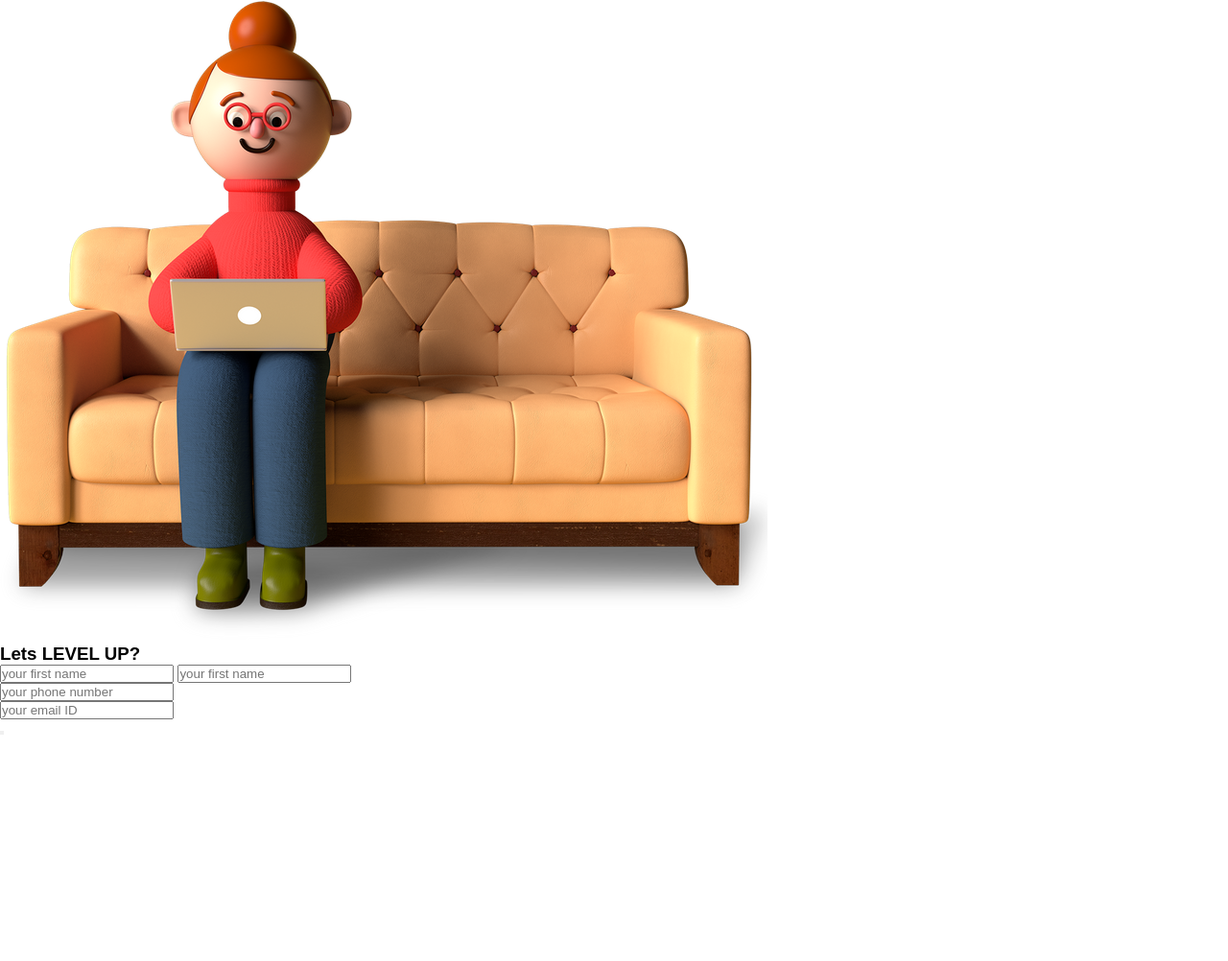
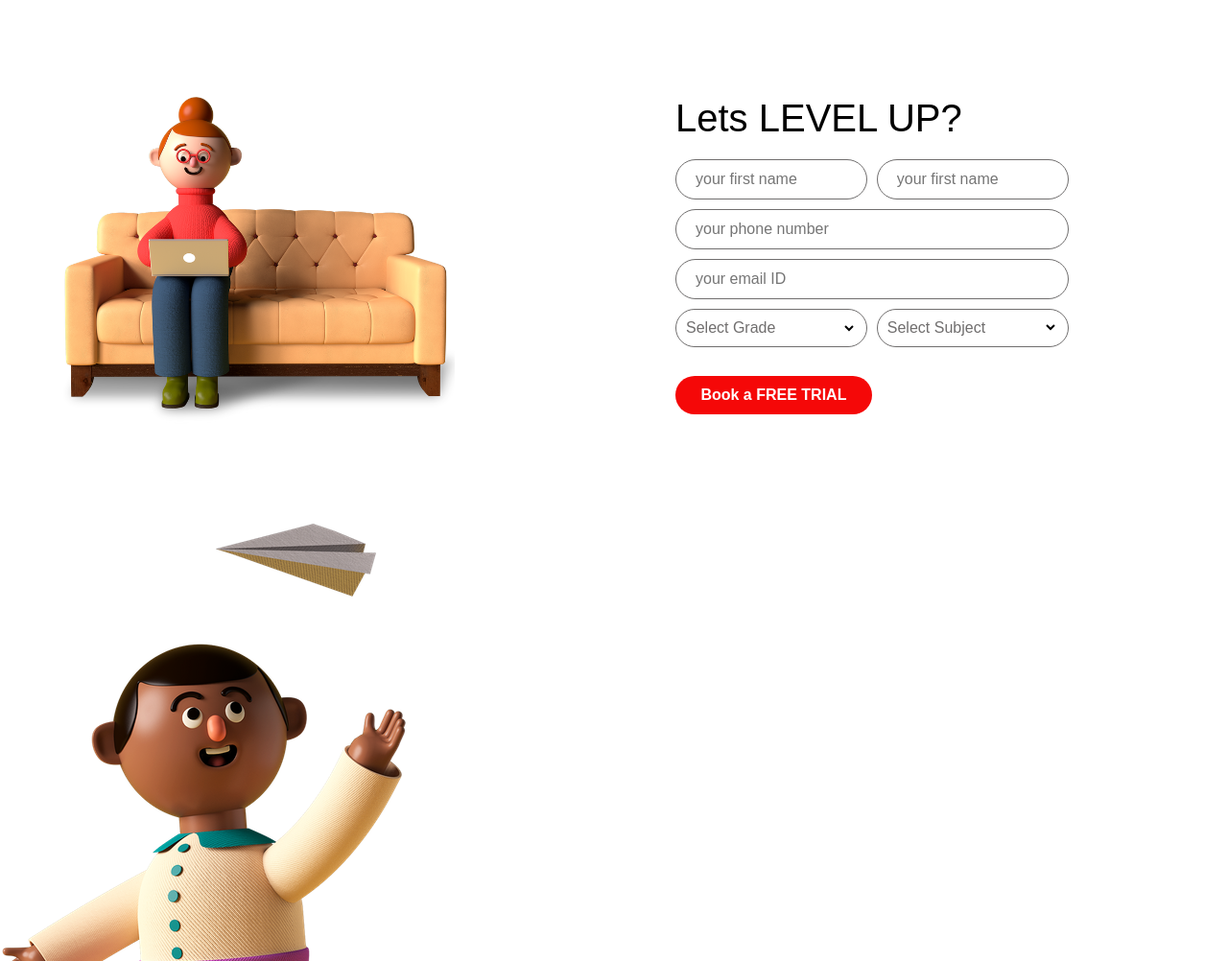
Before and after one commit to Trend20/LevelUpAcademy, a plain HTML site: page index.html in a window 1280 px wide. Shown: the part 2018-3020 px from the top of the page at 96% size. Before the commit the page ends 2786 px from the top, so only its background shows below. Drawn offline with Linux system fonts and the light colour scheme.

Commit message:
working on the credentials section

```diff
--- a/css/style.css
+++ b/css/style.css
@@ -328,3 +328,141 @@ span{
     font-size: 1rem;
 }
 /* end of clubs style */
+
+/* credentials styles */
+#credentials{
+    margin-top: 100px;
+    display: flex;
+    width: 100%;
+    justify-content: space-around;
+    margin-bottom: 100px;
+}
+
+.cred-image{
+    width: 40%;
+}
+
+.details{
+    display: flex;
+    flex-direction: column;
+    width: 40%;
+}
+
+.details >h3{
+    margin-bottom: 20px;
+    font-size: 2.5rem;
+    font-weight: 300;
+    width: 80%;
+}
+
+#form{
+    display: flex;
+    flex-direction: column;
+    width: 80%;
+}
+
+.names{
+    display: flex;
+    width: 100%;
+}
+
+.names >input{
+    width: 50%;
+    margin-bottom: 10px;
+    height: 40px;
+    border: 1px solid #706e6e;
+    border-radius: 50px;
+    font-size: 1rem;
+    padding: 20px;
+    outline: none;
+}
+
+#last{
+    margin-left: 10px;
+}
+
+#number >input{
+    width: 100%;
+    margin-bottom: 10px;
+    height: 40px;
+    border: 1px solid #706e6e;
+    border-radius: 50px;
+    font-size: 1rem;
+    padding: 20px;
+    outline: none;
+}
+
+#id >input{
+    width: 100%;
+    margin-bottom: 10px;
+    height: 40px;
+    border: 1px solid #706e6e;
+    border-radius: 50px;
+    font-size: 1rem;
+    padding: 20px;
+    outline: none;
+}
+
+.select{
+    display: flex;
+    width: 100%;
+}
+
+#grade-btn{
+    width: 50%;
+    height: 40px;
+    border: 1px solid #706e6e;
+    border-radius: 50px;
+    display: flex;
+    justify-content: space-between;
+    align-items: center;
+    padding: 10px;
+    font-size: 1rem;
+    color: #706e6e;
+    background: none;
+}
+
+#grade{
+    border: none;
+    background: none;
+    outline: none;
+    cursor: pointer;
+    font-size: 2rem;
+}
+
+#subject-btn{
+    width: 50%;
+    height: 40px;
+    border: 1px solid #706e6e;
+    border-radius: 50px;
+    display: flex;
+    justify-content: space-between;
+    align-items: center;
+    padding: 10px;
+    font-size: 1rem;
+    color: #706e6e;
+    margin-left: 10px;
+    background: none;
+}
+
+#subject{
+    width: 20%;
+    border: none;
+    background: none;
+    cursor: pointer;
+}
+
+#details-button{
+    margin-top: 30px;
+    width: 50%;
+    height: 40px;
+    border: none;
+    border-radius: 50px;
+    background: #f50808;
+    color: #fff;
+    font-weight: bold;
+    font-size: 1rem;
+    outline: none;
+    cursor: pointer;
+}
+/* end of credentials style */
--- a/index.html
+++ b/index.html
@@ -103,14 +103,14 @@
 
         <section id="credentials">
             <div class="cred-image">
-                <img src="./assets/img/lets-level-up.png" alt="lets-level-up">
+                <img src="./assets/img/lets-level-up.png" alt="lets-level-up" style="max-width: 80%;">
             </div>
             <div class="details">
                 <h3>Lets LEVEL UP?</h3>
                 <form action="" id="form">
                     <div class="names">
-                        <input type="text" placeholder="your first name">
-                        <input type="text" placeholder="your first name">
+                        <input type="text" id="first" placeholder="your first name">
+                        <input type="text" id="last" placeholder="your first name">
                     </div>
                     <div id="number">
                         <input type="text" placeholder="your phone number">
@@ -119,10 +119,34 @@
                         <input type="email" placeholder="your email ID">
                     </div>
                     <div class="select">
-                        <button></button>
+                        <button id="grade-btn">
+                            <label for="grade">Select Grade</label>
+                            <select id = "grade">
+                                <option value = "A"></option>
+                                <option value = "B">B</option>
+                                <option value = "C">C</option>
+                                <option value = "D">D</option>
+                              </select>
+                        </button>
+                        <button id="subject-btn">
+                            <label for="subject">Select Subject</label>
+                            <select id = "subject">
+                                <option value = "Coding"></option>
+                                <option value = "Android Developemnt">Android Developemnt</option>
+                                <option value = "Web Design">Web Design</option>
+                                <option value = "Project Management">Project Management</option>
+                              </select>
+                        </button>
                     </div>
+                    <button id="details-button">Book a FREE TRIAL</button>
                 </form>
             </div>
+        </section>
+        <section id="contact-us">
+            <div class="contact-section-img">
+                <img src="./assets/img/contactus.png" alt="contact-us">
+            </div>
+
         </section>
     </div>
     <script src="./js/main.js"></script>
```
